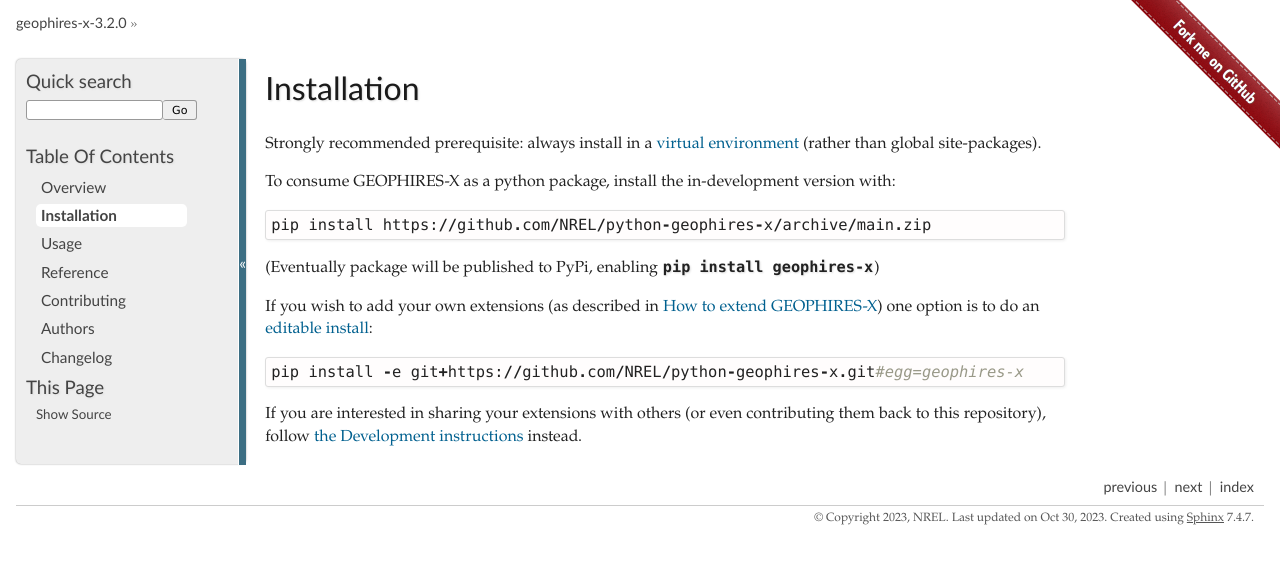
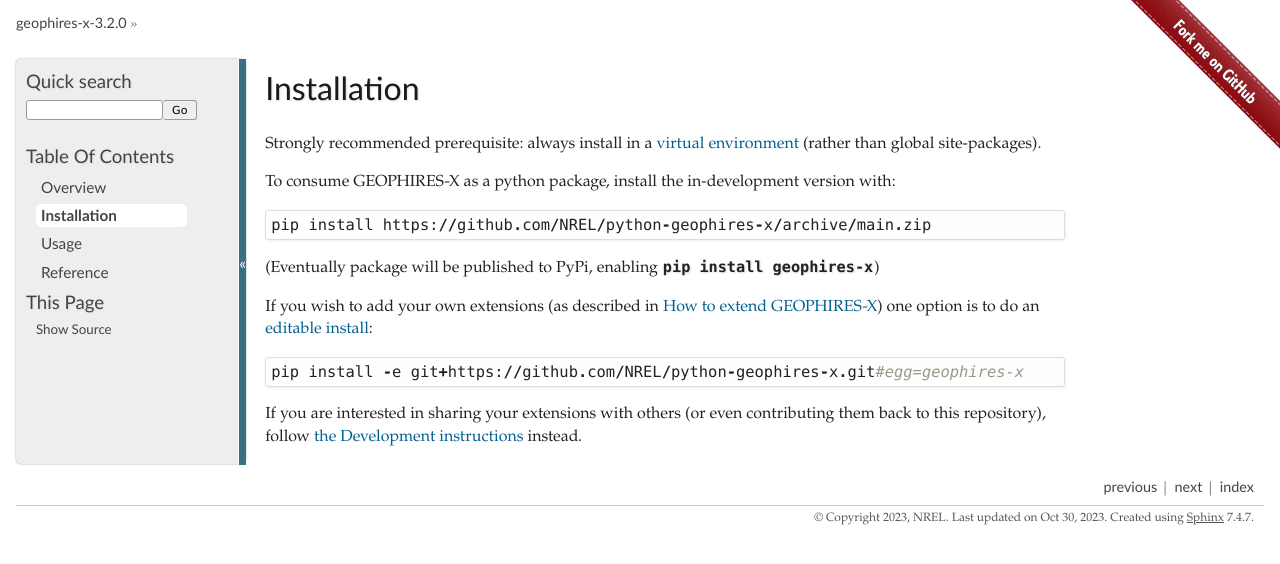
Before and after one commit to NREL/GEOPHIRES-X, a Sphinx documentation site: the page built from docs/installation.rst, in a window 1280 px wide. Shown: the top 564 px of the page. Built offline with Sphinx 7.4.7, drawn with Linux system fonts in a browser that asks for light colours; pages that are not in the unit, such as notebooks, are missing from menus.

Commit message:
Remove authors/changelog/contributing from docs (rsts in root are sufficient)

```diff
--- a/docs/authors.rst
+++ /dev/null
@@ -1 +0,0 @@
-.. include:: ../AUTHORS.rst
--- a/docs/changelog.rst
+++ /dev/null
@@ -1 +0,0 @@
-.. include:: ../CHANGELOG.rst
--- a/docs/contributing.rst
+++ /dev/null
@@ -1 +0,0 @@
-.. include:: ../CONTRIBUTING.rst
--- a/docs/index.rst
+++ b/docs/index.rst
@@ -9,9 +9,7 @@ Contents
    installation
    usage
    reference/index
-   contributing
-   authors
-   changelog
+   How-to-extend-GEOPHIRES-X
 
 Indices and tables
 ==================
```
